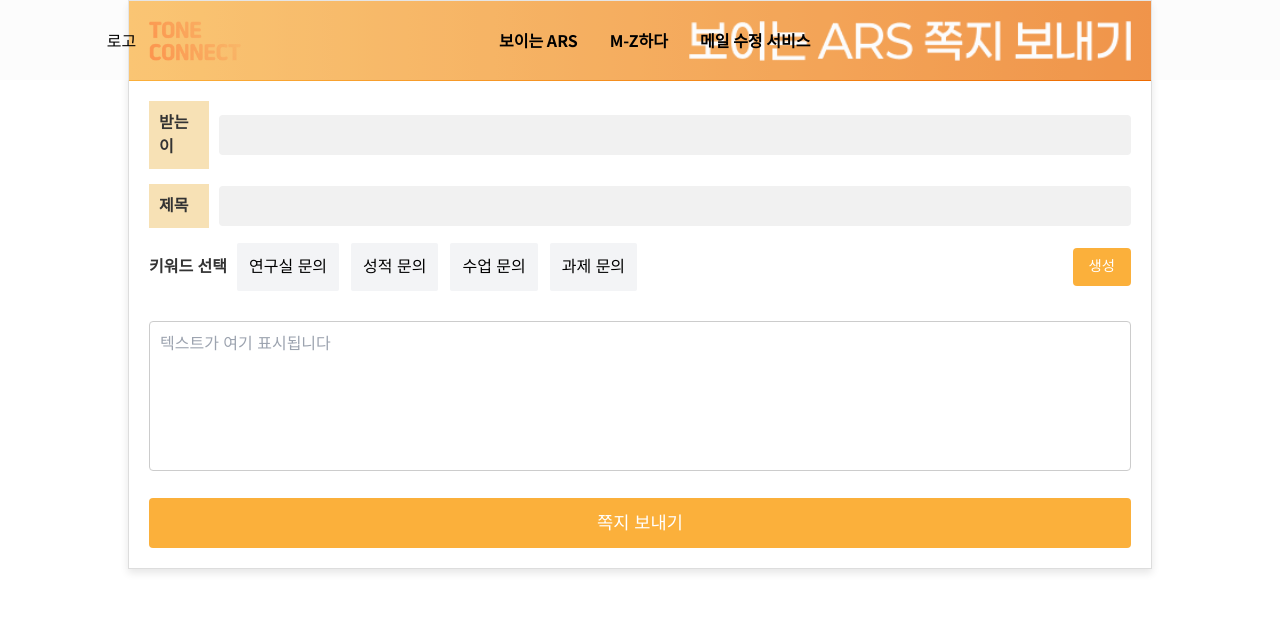
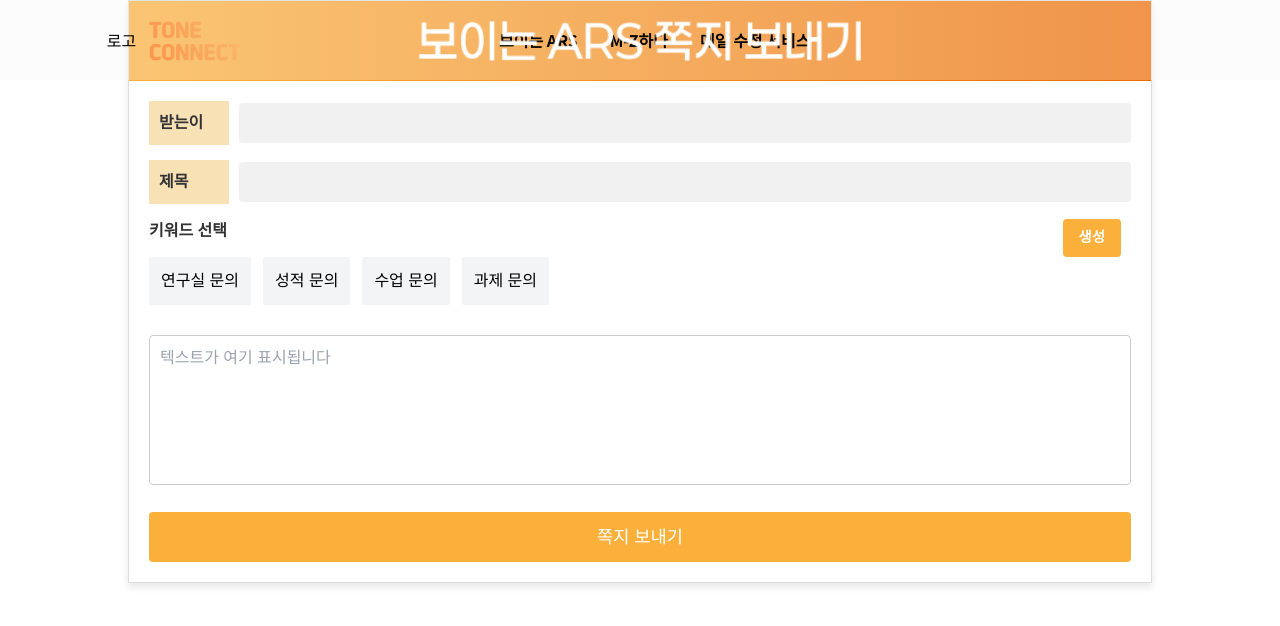
Before and after one commit to ICONICTHON/2024_ICONICTHON_TEAM_12_FE, a React (Vite) app: page / in a window 1280 px wide. Shown: the top 626 px of the page. Built offline with nearby package versions, Linux system fonts and the light colour scheme; no server answers.

Commit message:
Home.jsx 수정

```diff
--- a/src/pages/Home/Home.jsx
+++ b/src/pages/Home/Home.jsx
@@ -67,8 +67,11 @@ export default function Home() {
         </div>
 
         {/* Keyword Selection */}
+        <div className="keywords-title">키워드 선택
+        <button className="generate-button" onClick={handleClick}>생성</button>
+        </div>
         <div className="keywords-section">
-          <div className="keywords-title">키워드 선택</div>
+
           <div className="flex gap-x-3 gap-y-2 flex-wrap">
         {keywords.map((group, index) => (
           <div className="flex gap-x-3 w-full flex-wrap" key={`keyword_group_${index}`}>
@@ -88,8 +91,8 @@ export default function Home() {
             ))}
           </div>
         ))}
-      </div>
-          <button className="generate-button" onClick={handleClick}>생성</button>
+        </div>
+
         </div>
 
         {/* Text Area */}
--- a/src/pages/Home/styles.css
+++ b/src/pages/Home/styles.css
@@ -15,7 +15,6 @@
     padding: 20px;
     display: flex;
     align-items: center;
-    justify-content: space-between;
   }
 
   /* Style for the TONE CONNECT logo image */
@@ -28,6 +27,10 @@
   .ARS_logo {
     height: 40px; /* Adjust as needed */
     object-fit: contain;
+    align-self: center;
+    position: absolute;
+    left: 50%;
+    transform: translateX(-50%);
   }
 
   /* Content styling */
@@ -43,7 +46,7 @@
   }
 
   .label {
-    width: 60px;
+    width: 80px;
     background-color: #f7e1b5;
     padding: 10px;
     font-weight: bold;
@@ -67,10 +70,12 @@
   }
 
   .keywords-title {
+    display: flex;
     font-weight: bold;
     font-size: 1rem;
     color: #333;
     margin-right: 10px;
+    flex-shrink: 0
   }
 
   .keywords-buttons {
```
